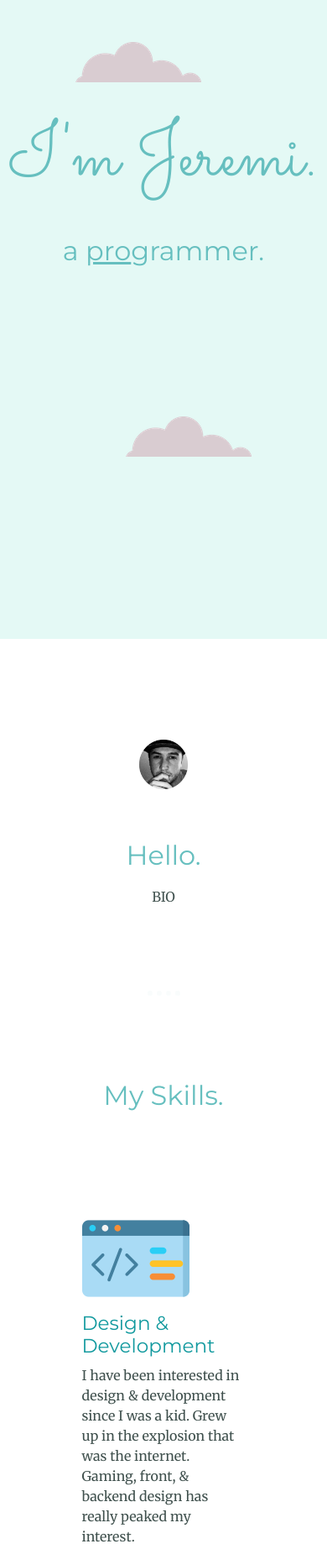
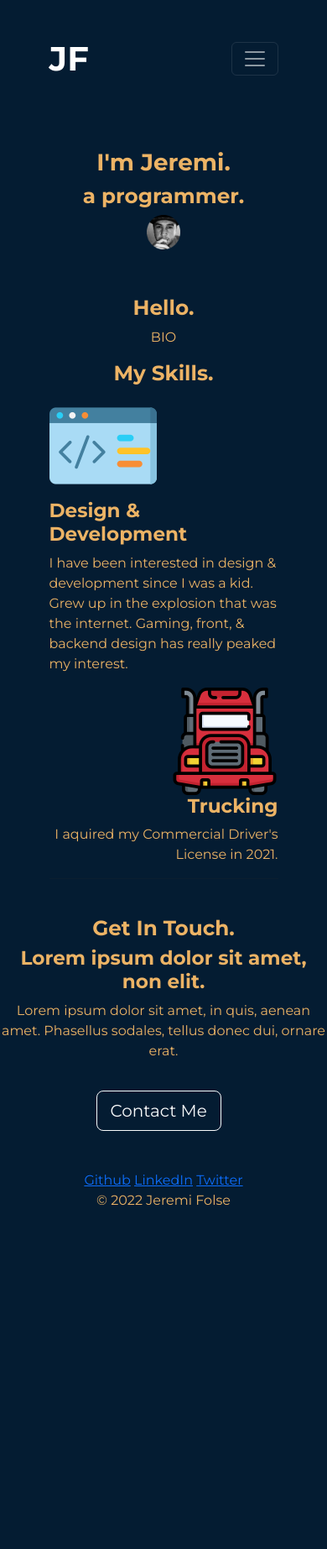
Before and after one commit to JeremiFolse/personalsite, a plain HTML site: page index.html in a window 390 px wide. Shown: the top 1845 px of the page at 84% size. After the commit the page ends 1486 px from the top, so only its background shows below. Drawn offline with nearby package versions, Linux system fonts and the light colour scheme; a web font is replaced by a local one.

Commit message:
restructure

```diff
--- a/css/styles.css
+++ b/css/styles.css
@@ -1,164 +1,83 @@
 body {
-  margin: 0;
+  font-family: 'Montserrat', sans-serif;
   text-align: center;
-  font-family: "Merriweather", serif;
-  color: #40514e;
+  background-color: #041C32;
 }
 
-h1 {
-  font-size: 5.625rem;
-  color: #66bfbf;
-  margin: 0 auto;
-  font-family: "Sacramento", cursive;
-  line-height: 2;
-  padding-top: 100px;
-}
-
-h2 {
-  color: #66bfbf;
-  font-family: "Montserrat", sans-serif;
-  font-size: 2rem;
-  font-weight: normal;
-  padding-bottom: 10px;
-}
-
-h3 {
-  color: #11999e;
-  font-family: "Montserrat", sans-serif;
+h1,
+h2,
+h3,
+h4,
+h5,
+h6 {
+  font-family: 'Montserrat', sans-serif;
+  font-weight: bold;
+  color: #ECB365;
 }
 
 p {
-  line-height: 1.5;
+  color: #ECB365;
 }
 
-a {
-  color: #11999e;
-  font-family: "Montserrat", sans-serif;
-  margin: 10px 20px;
-  text-decoration: none;
+/* Containers */
+
+.container-fluid {
+  padding: 7% 15%;
 }
 
-a:hover {
-  color: #eaf6f6;
+/* Navigation Bar */
+
+.navbar {
+  padding-bottom: 4.5rem;
 }
 
-hr {
-  border: dotted #eaf6f6 6px;
-  border-bottom: none;
-  width: 10%;
-  margin: 100px auto;
+.navbar-brand {
+  font-family: 'Montserrat';
+  font-size: 2.5rem;
+  font-weight: bold;
 }
 
-/************************CLASS SELECTORS**********************/
-
-.top-container {
-  background-color: #e4f9f5;
-  padding-bottom: 25px;
+.nav-item {
+  padding: 0 18px;
 }
 
-.title-page {
-  padding: 200px 0;
+.nav-link {
+  font-size: 1.2rem;
+  font-family: 'Montserrat', sans-serif;
+  font-weight: 100;
 }
 
-.middle-container {
-  margin: 60px 0;
+/* Buttons */
+
+.contact-button {
+  margin: 5% 3% 5% 0;
 }
 
-.bottom-container {
-  background-color: #66bfbf;
-  padding: 50px 0 20px;
-}
-
-.profile {
-  margin-bottom: 50px;
-}
+/* Title */
 
 .profile-picture {
-  margin: 60px auto;
   width: 15%;
 }
 
-.bio {
-  width: 30%;
-  margin: auto;
-}
+/* Skills Section */
 
-.pro {
-  text-decoration: underline;
-}
-
-.skill-row {
-  width: 50%;
-  margin: 100px auto 100px auto;
+.skill-row1 {
   text-align: left;
 }
 
-.top-cloud {
-  position: absolute;
-  right: 150px;
-  top: 50px;
+.skill-row2 {
+  text-align: right;
 }
 
-.bottom-cloud {
-  position: absolute;
-  left: 150px;
-  bottom: 300px;
+@media (max-width: 1028px) {
+
+  #title {
+    text-align: center;
+  }
+
+
+  .title-image {
+    position: static;
+    transform: rotate(0);
+  }
 }
-
-.mountain {
-  position: absolute;
-  bottom: 0;
-  right: 475px;
-}
-
-.skills-icon {
-  float: left;
-  margin-right: 30px;
-}
-
-.truck-icon {
-  float: right;
-  margin-left: 30px;
-}
-
-.contact-me {
-  width: 40%;
-  margin: 40px auto 60px;
-}
-
-.contact-me-p {
-  padding-bottom: 50px;
-}
-
-.btn {
-  background: #11cdd4;
-  background-image: -webkit-linear-gradient(top, #11cdd4, #11999e);
-  background-image: -moz-linear-gradient(top, #11cdd4, #11999e);
-  background-image: -ms-linear-gradient(top, #11cdd4, #11999e);
-  background-image: -o-linear-gradient(top, #11cdd4, #11999e);
-  background-image: linear-gradient(to bottom, #11cdd4, #11999e);
-  -webkit-border-radius: 8;
-  -moz-border-radius: 8;
-  border-radius: 8px;
-  font-family: "Montserrat";
-  color: #ffffff;
-  font-size: 20px;
-  padding: 10px 20px 10px 20px;
-  text-decoration: none;
-}
-
-.btn:hover {
-  background: #30e3cb;
-  background-image: -webkit-linear-gradient(top, #30e3cb, #2bc4ad);
-  background-image: -moz-linear-gradient(top, #30e3cb, #2bc4ad);
-  background-image: -ms-linear-gradient(top, #30e3cb, #2bc4ad);
-  background-image: -o-linear-gradient(top, #30e3cb, #2bc4ad);
-  background-image: linear-gradient(to bottom, #30e3cb, #2bc4ad);
-  text-decoration: none;
-}
-
-.copyright-message {
-  color: #eaf6f6;
-  font-size: 0.75rem;
-  padding: 20px 0;
-}
--- a/index.html
+++ b/index.html
@@ -9,7 +9,7 @@
 
   <!-- Google Fonts -->
 <link
-    href="https://fonts.googleapis.com/css2?family=Merriweather&family=Montserrat&family=Sacramento&family=Splash&display=swap"
+  href="https://fonts.googleapis.com/css2?family=Montserrat:wght@100;400;700;900&family=Roboto+Mono:wght@100;300;400;500;700&display=swap"
   rel="stylesheet">
 
   <!-- CSS Stylesheets -->
@@ -28,25 +28,58 @@
 </head>
 
 <body>
-  <div class="top-container">
+
+  <section id="title">
+
+    <div class="container-fluid">
+
+      <!-- Nav Bar -->
+
+      <nav class="navbar navbar-expand-lg navbar-dark">
+        <a class="navbar-brand" href="#cta">JF</a>
+        <button class="navbar-toggler" type="button" data-bs-toggle="collapse" data-bs-target="#navbarSupportedContent"
+          aria-controls="navbarSupportedContent" aria-expanded="false" aria-label="Toggle navigation">
+          <span class="navbar-toggler-icon"></span>
+        </button>
+        <div class="collapse navbar-collapse" id="navbarSupportedContent">
+          <ul class="navbar-nav ms-auto">
+            <li class="nav-item">
+              <a class="nav-link" href="#title">Home</a>
+            </li>
+            <li class="nav-item">
+              <a class="nav-link" href="#skills">Skills</a>
+            </li>
+            <li class="nav-item">
+              <a class="nav-link" href="#cta">Contact</a>
+            </li>
+          </ul>
+        </div>
+      </nav>
+
+      <!-- Title -->
+
       <h1>I'm Jeremi.</h1>
       <h2>a <span class="pro">pro</span>grammer.</h2>
-    <div class="title-page">
-      <img class="mountain" src="images/mountain.png" alt="mountain-img" />
-      <img class="top-cloud" src="images/cloud.png" alt="cloud-img" />
-      <img class="bottom-cloud" src="images/cloud.png" alt="cloud-img" />
+      <img class="profile-picture" src="images/profile picture.jpg" alt="profile-img" />
+
     </div>
-  </div>
-  <div class="middle-container">
+
+  </section>
+
+      <!-- Skills Section -->
+
+  <section id="skills">
+
+    <div class="container-fluid">
+
       <div class="profile">
-      <img class="profile-picture" src="images/profile picture.jpg" alt="profile-img" />
         <h2>Hello.</h2>
         <p class="bio">BIO</p>
       </div>
-    <hr />
+
       <div>
         <h2>My Skills.</h2>
-      <div class="skill-row">
+        <div class="skill-row1">
           <img class="skills-icon" src="images/coding icon.png" alt="coding-icon" />
           <h3>Design & Development</h3>
           <p>
@@ -55,7 +88,7 @@
             backend design has really peaked my interest.
           </p>
         </div>
-      <div class="skill-row">
+        <div class="skill-row2">
           <img class="truck-icon" src="images/trucking icon.png" alt="trucking-icon" />
           <h3>Trucking</h3>
           <p>
@@ -63,23 +96,39 @@
           </p>
         </div>
       </div>
+
       <hr />
+
+  </section>
+
+      <!-- Call to Action -->
+
+  <section id="cta">
+
     <div class="contact-me">
+
       <h2>Get In Touch.</h2>
       <h3>Lorem ipsum dolor sit amet, non elit.</h3>
-      <p class="contact-me-p">
+      <p>
         Lorem ipsum dolor sit amet, in quis, aenean amet. Phasellus sodales,
         tellus donec dui, ornare erat.
       </p>
-      <a class="btn" href="mailto:jeremifolse@gmail.com">CONTACT ME</a>
+      <button type="button" class="btn btn-outline-light btn-lg contact-button">
+        Contact Me</button>
     </div>
     </div>
-  <div class="bottom-container">
-    <a class="footer-link" href="https://github.com/JeremiFolse">GitHub</a>
+
+    <div class="container-fluid">
+
+      <a class="footer-link" href="https://github.com/JeremiFolse">Github</a>
       <a class="footer-link" href="https://www.linkedin.com/in/jeremi-folse-830734206/">LinkedIn</a>
       <a class="footer-link" href="">Twitter</a>
       <p class="copyright-message">© 2022 Jeremi Folse</p>
+
     </div>
+
+  </section>
+
 </body>
 
 </html>
```
Lines whose indentation alone changed are shown as unchanged.
